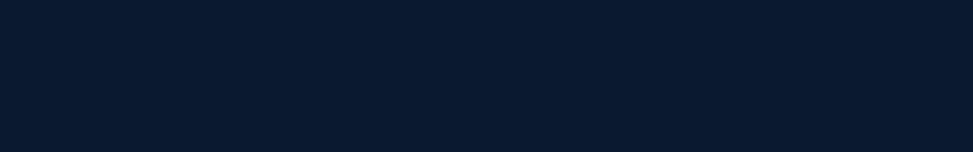
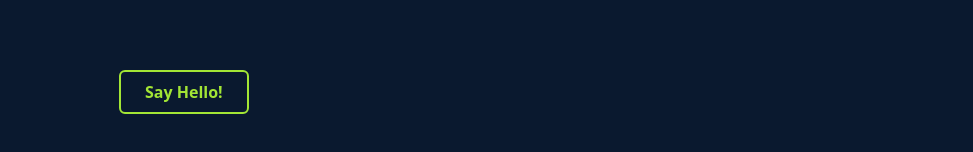
Before and after one commit to enzoSperoni01/portfolio-react-tw, a React (Vite) app: page / in a window 1280 px wide. Shown: the part 2548-2700 px from the top of the page, without its empty margins (307-1280 px from the left). Before the commit the page ends 2378 px from the top, so only its background shows below. Built offline with nearby package versions, Linux system fonts and the light colour scheme.

Commit message:
Making a Contact Component

```diff
--- a/src/App.jsx
+++ b/src/App.jsx
@@ -2,6 +2,7 @@ import Navbar from './components/Navbar.jsx';
 import Home from './components/Home.jsx';
 import About from './components/About.jsx';
 import Experience from './components/Experience.jsx';
+import Contact from './components/Contact.jsx';
 import './styles/index.css'
 
 const App = () => {
@@ -12,7 +13,7 @@ const App = () => {
       <Home />
       <About />
       <Experience />
-      {/* Contact */}
+      <Contact />
     </div>
   )
 }
--- /dev/null
+++ b/src/components/Contact.jsx
@@ -0,0 +1,40 @@
+import { Grid, GridItem } from '@chakra-ui/react';
+
+const Contact = () => {
+    const sendEmail = e => {
+        e.preventDefault();
+        window.location.href = 'mailto:speronienzo20@gmail.com'
+    }
+
+    return (
+            <Grid id='Contact' className='content-center h-[100vh]' templateColumns={"370px 1fr 370px"}>
+                <GridItem />
+
+                <GridItem>
+                    <button
+                        className="
+                            border-2
+                            border-solid
+                            border-lime-400
+                            font-semibold
+                            px-6
+                            py-2
+                            rounded-md
+                            mr-10
+                            ml-14
+                            transition-all
+                            ease
+                            hover:duration-500
+                            text-lime-400
+                            hover:bg-green-200/20
+                        "
+                        onClick={sendEmail}>Say Hello!
+                    </button>
+                </GridItem>
+
+                <GridItem />
+            </Grid>
+    )
+}
+
+export default Contact;
```
